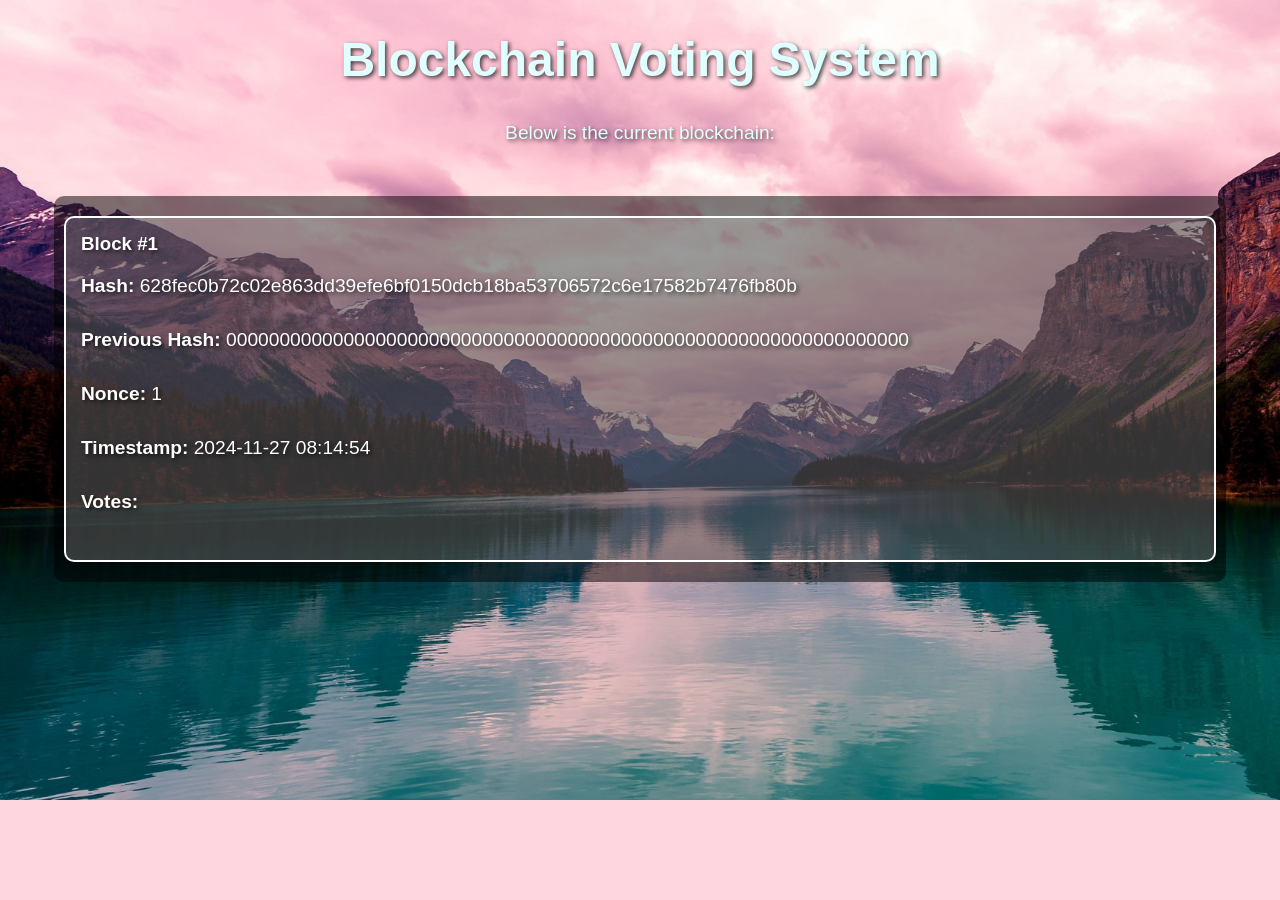
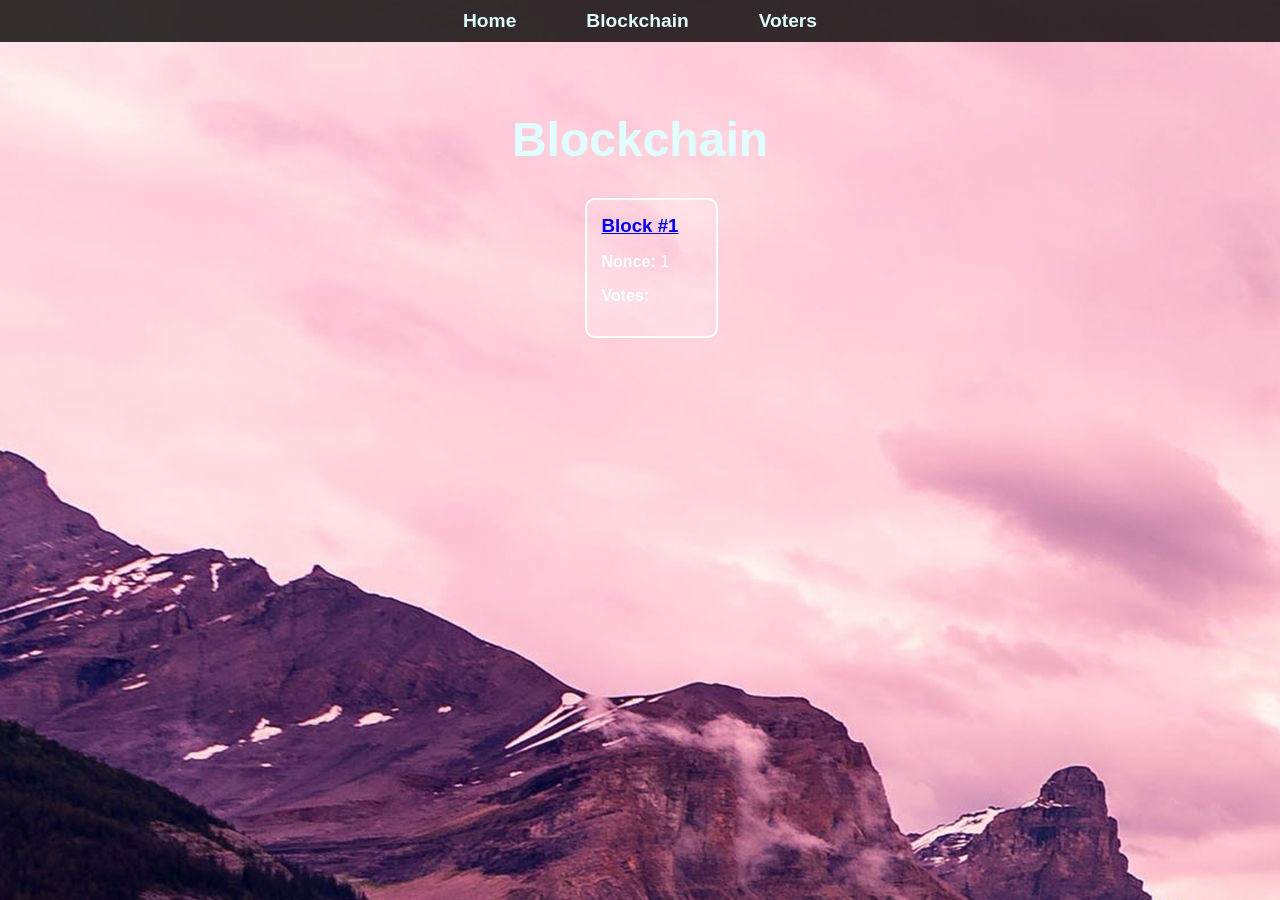
Before and after one commit to Esjeyy/Blockchain_Assignment_final, a Flask app: page /blockchain in a window 1280 px wide. Before the commit the page ends 800 px from the top, so only its background shows below. Run offline with Flask 3, Linux system fonts and the light colour scheme.

Commit message:
Updated file
- Includes Voting
- Validating nodes


- Need fixing
- Make voting require more information and time stamp figure it out
- add a database for validators to run validation later on (potential not gonna do it if I don't have time)
- add a way to count the voters and show it

```diff
--- a/Templates/blockchain.html
+++ b/Templates/blockchain.html
@@ -3,31 +3,44 @@
 <head>
     <meta charset="UTF-8">
     <meta name="viewport" content="width=device-width, initial-scale=1.0">
-    <title>Blockchain Voting</title>
+    <title>Blockchain</title>
     <link rel="stylesheet" href="/static/styles.css">
 </head>
 <body>
+    <!-- Include the navbar -->
+    {% include 'navbar.html' %}
+
     <div class="container">
-        <h1>Blockchain Voting System</h1>
-        <p>Below is the current blockchain:</p>
-
+        <h1>Blockchain</h1>
         <div id="chain">
+            {% if chain %}
                 {% for block in chain %}
                     <div class="block">
-                <h3>Block #{{ block.index }}</h3>
-                <p><strong>Hash:</strong> {{ block.current_hash }}</p>
-                <p><strong>Previous Hash:</strong> {{ block.previous_hash }}</p>
+                        <h3><a href="/block/{{ block.index }}">Block #{{ block.index }}</a></h3>
                         <p><strong>Nonce:</strong> {{ block.nonce }}</p>
-                <p><strong>Timestamp:</strong> {{ block.timestamp | to_datetime }}</p>
                         <p><strong>Votes:</strong></p>
                         <ul>
                             {% for vote in block.votes %}
-                    <li>Voter: {{ vote.voter_id }}, Candidate: {{ vote.candidate }}</li>
+                                <li>Voter: {{ vote.voter_id }} | Candidate: {{ vote.candidate }}</li>
                             {% endfor %}
                         </ul>
                     </div>
                 {% endfor %}
+            {% else %}
+                <p>No blocks available yet.</p> <!-- Message when there are no blocks -->
+            {% endif %}
+        </div>
+
+        <!-- Pagination controls -->
+        <div id="pagination">
+            {% if current_page > 1 %}
+                <a href="/blockchain?page={{ current_page - 1 }}" class="button">Previous</a>
+            {% endif %}
+            {% if current_page < total_pages %}
+                <a href="/blockchain?page={{ current_page + 1 }}" class="button">Next</a>
+            {% endif %}
         </div>
     </div>
+
 </body>
 </html>
--- /dev/null
+++ b/Templates/navbar.html
@@ -0,0 +1,8 @@
+<!-- templates/navbar.html -->
+<nav>
+    <ul>
+        <li><a href="/">Home</a></li>
+        <li><a href="/blockchain">Blockchain</a></li>
+        <li><a href="/voters">Voters</a></li>
+    </ul>
+</nav>
--- a/app.py
+++ b/app.py
@@ -4,23 +4,64 @@ from time import time
 from flask import Flask, render_template, request, jsonify
 from uuid import uuid4
 from datetime import datetime
+import random
+import time as sleep_time
 
-# Blockchain implementation
+# Initialize Flask app
+app = Flask(__name__)
+
+# Validator classes
+class Validator:
+    def __init__(self, name):
+        self.name = name
+        self.valid = False
+
+    def validate(self, proposed_block):
+        # Simulate validation logic (random success/failure)
+        self.valid = random.choice([True, False])
+        return self.valid
+
+
+class ValidatorA(Validator):
+    def __init__(self):
+        super().__init__("Validator A")
+
+
+class ValidatorB(Validator):
+    def __init__(self):
+        super().__init__("Validator B")
+
+
+class ValidatorC(Validator):
+    def __init__(self):
+        super().__init__("Validator C")
+
+
 class Blockchain:
     def __init__(self):
         self.chain = []
         self.current_votes = []
         self.difficulty = '00'  # Proof-of-work difficulty
+        self.max_votes = 1
+          # Number of votes to propose a block
 
         # Create the genesis block
         self.create_block(previous_hash='0' * 64, nonce=1)
+        self.proposed_block = None  # To hold the proposed block
+
+        # Create validator instances
+        self.validators = [ValidatorA(), ValidatorB(), ValidatorC()]
 
     def create_block(self, nonce, previous_hash):
-        # Create a new block
+        # Compute the Merkle Root of the voter list
+        voter_list = [vote['voter_id'] for vote in self.current_votes]
+        voter_merkle_root = self.merkle_tree(voter_list)
+
+        # Create a new block without timestamp
         block = {
             'index': len(self.chain) + 1,
-            'timestamp': time(),
             'votes': self.current_votes,
+            'voter_merkle_root': voter_merkle_root,  # Add the Merkle Root
             'nonce': nonce,
             'previous_hash': previous_hash,
             'current_hash': self.hash_block(nonce, previous_hash, self.current_votes),
@@ -48,20 +89,96 @@ class Blockchain:
             nonce += 1
 
     def add_vote(self, voter_id, candidate):
-        # Add a vote to the current transactions
+        # Add a vote to the current transaction list
+        if candidate not in ['Ethereum', 'Bitcoin']:
+            return jsonify({'error': 'Invalid candidate'}), 400
+
         vote = {'voter_id': voter_id, 'candidate': candidate, 'timestamp': time()}
         self.current_votes.append(vote)
+
+        # Once we have 10 votes, propose a block
+        if len(self.current_votes) >= self.max_votes:
+            self.propose_block()
+
         return True
+
+    def propose_block(self):
+        """Propose a new block after collecting 10 votes"""
+        last_block = self.last_block
+        previous_hash = last_block['current_hash']
+
+        # Perform proof-of-work for the proposed block
+        nonce, current_hash = self.proof_of_work(previous_hash, self.current_votes)
+
+        # Create the proposed block
+        self.proposed_block = self.create_block(nonce, previous_hash)
+
+    def validate_block(self):
+        """Simulate the validation process with all validators"""
+        validation_results = []
+        for validator in self.validators:
+            # Simulate the validation process with a 1-second delay
+            sleep_time.sleep(1)
+            result = validator.validate(self.proposed_block)
+            validation_results.append(result)
+
+        # Check if at least 51% of validators agree
+        if validation_results.count(True) >= 2:
+            # Block is valid, add to the chain
+            self.chain.append(self.proposed_block)
+            self.proposed_block = None  # Reset proposed block
+            return True
+        else:
+            # Block is invalid, discard
+            self.proposed_block = None
+            return False
+
+    def get_validators_status(self):
+        """Get the validation status of all validators"""
+        status = {}
+        for validator in self.validators:
+            status[validator.name] = 'Valid' if validator.valid else 'Invalid'
+        return status
+
+    def get_blocks_by_page(self, page_number, blocks_per_page=1):
+        """Retrieve blocks for the current page"""
+        start = (page_number - 1) * blocks_per_page
+        end = start + blocks_per_page
+        return self.chain[start:end]
 
     @property
     def last_block(self):
         # Return the last block in the chain
         return self.chain[-1]
 
-# Flask app setup
-app = Flask(__name__)
+    def merkle_tree(self, data_list):
+        """Computes the Merkle Root of a list of data entries."""
+        if not data_list:
+            return None
+
+        # Hash each entry in the data list
+        hashed_list = [self.hash_data(entry) for entry in data_list]
+
+        # Iteratively calculate parent hashes until one root hash is left
+        while len(hashed_list) > 1:
+            temp_list = []
+            for i in range(0, len(hashed_list), 2):
+                # Combine pairs of hashes
+                if i + 1 < len(hashed_list):
+                    combined = hashed_list[i] + hashed_list[i + 1]
+                else:
+                    combined = hashed_list[i]  # Handle odd number of elements
+                temp_list.append(self.hash_data(combined))
+            hashed_list = temp_list
+
+        return hashed_list[0]  # The Merkle Root
+
+    def hash_data(self, data):
+        """Returns the SHA-256 hash of the input data."""
+        return hashlib.sha256(data.encode()).hexdigest()
+
+# Instantiate blockchain object
 blockchain = Blockchain()
-node_identifier = str(uuid4()).replace('-', '')
 
 @app.route('/')
 def home():
@@ -69,7 +186,31 @@ def home():
 
 @app.route('/blockchain', methods=['GET'])
 def display_blockchain():
-    return render_template('blockchain.html', chain=blockchain.chain)
+    # Get the page number from the query parameters (default is page 1)
+    page_number = int(request.args.get('page', 1))  # Default to page 1 if no page is provided
+    blocks_per_page = 10  # Number of blocks per page
+    blocks = blockchain.get_blocks_by_page(page_number, blocks_per_page)  # Get blocks for the current page
+    total_blocks = len(blockchain.chain)  # Total number of blocks
+    total_pages = (total_blocks // blocks_per_page) + (1 if total_blocks % blocks_per_page > 0 else 0)
+
+    # Render the blockchain page with the blocks and pagination info
+    return render_template('blockchain.html', chain=blocks, total_pages=total_pages, current_page=page_number)
+
+@app.route('/block/<int:block_index>', methods=['GET'])
+def block_detail(block_index):
+    # Retrieve the block details based on its index
+    block = next((block for block in blockchain.chain if block['index'] == block_index), None)
+
+    if block is None:
+        # If block is not found, return an error message
+        return jsonify({'error': 'Block not found'}), 404
+
+    # Return the block details to the block_detail.html template
+    return render_template('block_detail.html', block=block)
+
+@app.route('/voters', methods=['GET'])
+def voters():
+    return render_template('voters.html')  # Render the voter input page
 
 @app.route('/vote', methods=['POST'])
 def new_vote():
@@ -80,18 +221,19 @@ def new_vote():
     if not voter_id or not candidate:
         return jsonify({'error': 'Missing voter_id or candidate'}), 400
 
+    # Add the vote and check if a block needs to be proposed
     blockchain.add_vote(voter_id, candidate)
     return jsonify({'message': 'Vote added successfully'}), 201
 
-@app.route('/mine', methods=['GET'])
+@app.route('/mine', methods=['POST'])
 def mine():
     last_block = blockchain.last_block
     previous_hash = last_block['current_hash']
 
-    # Perform proof-of-work
+    # Perform proof-of-work to find the nonce
     nonce, current_hash = blockchain.proof_of_work(previous_hash, blockchain.current_votes)
 
-    # Create the new block
+    # Create a new block with the mined data
     block = blockchain.create_block(nonce, previous_hash)
 
     return jsonify({
@@ -99,12 +241,19 @@ def mine():
         'block': block
     }), 200
 
-
+@app.route('/validate_block', methods=['GET'])
+def validate_block():
+    # Validate the proposed block
+    if blockchain.validate_block():
+        return jsonify({'message': 'Block validated and added to the blockchain!'}), 200
+    else:
+        return jsonify({'message': 'Block validation failed!'}), 400
 
 @app.template_filter('to_datetime')
-def to_datetime_filter(timestamp):
-    return datetime.fromtimestamp(timestamp).strftime('%Y-%m-%d %H:%M:%S')
+def to_datetime_filter(block_timestamp):
+    """Format timestamp to human-readable date and time."""
+    return datetime.fromtimestamp(block_timestamp).strftime('%Y-%m-%d %H:%M:%S')
 
-
+# Start the Flask app
 if __name__ == '__main__':
-    app.run(host='0.0.0.0', port=8080)
+    app.run(host='0.0.0.0', port=8080, debug=True)
--- a/static/styles.css
+++ b/static/styles.css
@@ -1,22 +1,25 @@
+/* General Styles */
 body {
     margin: 0;
     padding: 0;
     background-image: url('/static/static.jpg'); /* Background image */
-    background-size: cover;
+    background-size: auto;
     background-repeat: repeat; /* Allow background to repeat */
     font-family: Arial, sans-serif;
     color: #E0FFFF; /* Light Cyan for better readability */
     text-align: center;
+    overflow-x: hidden; /* Prevent horizontal scrolling */
+    padding-top: 60px; /* Give space for the fixed navbar */
 }
 
 .container {
     display: flex;
     flex-direction: column;
     align-items: center;
-    justify-content: flex-start; /* Adjust to align content at the top */
-    height: 100vh; /* Full viewport height */
-    overflow: hidden; /* Prevent content overflow */
-    text-shadow: 2px 2px 4px rgba(0, 0, 0, 0.7); /* Subtle drop shadow for text */
+    justify-content: flex-start; /* Align content at the top */
+    padding: 20px;
+    height: auto; /* Let content flow naturally */
+    min-height: 100vh; /* Ensure the container covers the entire height */
 }
 
 h1 {
@@ -24,11 +27,92 @@ h1 {
     margin-bottom: 1rem;
 }
 
-p {
-    font-size: 1.2rem;
-    margin-bottom: 2rem;
+/* Navbar Styles */
+nav {
+    width: 100%;
+    background-color: rgba(0, 0, 0, 0.8); /* Dark background for navbar */
+    padding: 10px 0;  /* Reduced padding for better spacing */
+    position: fixed;
+    top: 0;
+    left: 0;
+    z-index: 1000; /* Ensure the navbar stays on top */
 }
 
+nav ul {
+    list-style: none;  /* Remove default list styling */
+    margin: 0;
+    padding: 0;
+    display: flex;
+    justify-content: center;  /* Center the navbar items */
+    align-items: center;
+}
+
+nav ul li {
+    margin: 0 20px;  /* Add space between menu items */
+}
+
+nav ul li a {
+    color: #E0FFFF;  /* Light cyan color for links */
+    text-decoration: none;  /* Remove underline */
+    font-size: 1.2rem;
+    font-weight: 600;  /* Make the text a little bolder */
+    padding: 10px 15px;
+    border-radius: 5px;
+    transition: background-color 0.3s ease, color 0.3s ease; /* Smooth transition */
+}
+
+nav ul li a:hover {
+    background-color: #E0FFFF;  /* Light cyan background on hover */
+    color: black;  /* Change text color to black on hover */
+}
+
+/* Block Styles */
+.block {
+    border: 2px solid white;
+    border-radius: 10px;
+    padding: 15px;
+    margin: 10px 0;
+    background-color: rgba(255, 255, 255, 0.2);
+    color: white;
+    text-align: left;
+    width: 90%;
+    max-width: 800px;
+    margin: 15px auto;
+}
+
+.block h3 {
+    margin: 0;
+    padding: 0;
+}
+
+.block ul {
+    list-style-type: none;
+    padding-left: 0;
+}
+
+.block li {
+    margin-bottom: 5px;
+}
+
+/* Block Detail Styles */
+.block-detail {
+    border: 2px solid white;
+    border-radius: 10px;
+    padding: 15px;
+    margin: 10px 0;
+    background-color: rgba(255, 255, 255, 0.2);
+    color: white;
+    text-align: left;
+    width: 90%;
+    max-width: 800px;
+    margin: 15px auto;
+}
+
+.block-detail p {
+    margin: 10px 0;
+}
+
+/* Button Styles */
 .button {
     display: inline-block;
     padding: 10px 20px;
@@ -46,28 +130,54 @@ p {
     color: black; /* Contrast color */
 }
 
-/* Fix for blockchain layout */
-#chain {
-    width: 90%; /* Take up 90% of the screen width */
-    max-height: 70vh; /* Restrict block container height to 70% of viewport */
-    overflow-y: auto; /* Add vertical scroll for overflow */
-    padding: 10px;
-    margin: 20px auto;
-    background-color: rgba(0, 0, 0, 0.5); /* Slightly darker background for contrast */
-    border-radius: 10px;
+/* Pagination Styles */
+#pagination {
+    margin-top: 20px;
 }
 
-.block {
-    border: 2px solid white;
-    border-radius: 10px;
-    padding: 15px;
-    margin: 10px 0;
-    background-color: rgba(255, 255, 255, 0.2);
+#pagination .button {
+    padding: 10px 20px;
+    margin: 0 5px;
+    background-color: rgba(255, 255, 255, 0.3);
     color: white;
-    text-align: left;
+    text-decoration: none;
+    border-radius: 5px;
 }
 
-.block h3 {
-    margin: 0;
-    padding: 0;
+#pagination .button:hover {
+    background-color: #E0FFFF;
+    color: black;
 }
+
+/* Optional: Disabled Button Styles */
+#pagination .button:disabled {
+    background-color: #ccc;
+    color: #666;
+    cursor: not-allowed;
+}
+
+/* Optional: Make the navbar sticky at the top */
+body {
+    padding-top: 60px;  /* Give space for the fixed navbar */
+}
+
+/* Optional responsiveness for mobile */
+@media screen and (max-width: 768px) {
+    nav ul {
+        flex-direction: column;  /* Stack items vertically on smaller screens */
+        padding: 10px 0;
+    }
+
+    nav ul li {
+        margin: 10px 0;  /* Space out items vertically */
+    }
+
+    nav ul li a {
+        font-size: 1rem;  /* Adjust font size for mobile */
+        padding: 10px 20px;
+    }
+
+    .block {
+        width: 95%;  /* Adjust block width for smaller screens */
+    }
+}
```
Also changed, not shown: Templates/block_detail.html (added, +36 -0 lines), Templates/index.html (+7 -4 lines), Templates/voters.html (added, +90 -0 lines). Lines whose indentation alone changed are shown as unchanged.
